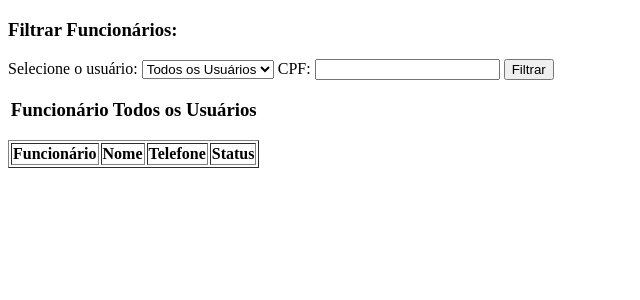
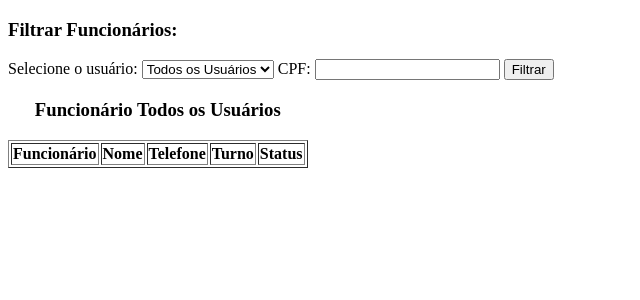
Before and after one commit to vittorioaugusto/controle_frequencia, a PHP site: page /funcionarios.php in a window 1280 px wide. Shown: the part 122-422 px from the top of the page, without its empty margins (0-640 px from the left). Run offline with PHP 8.4, Linux system fonts and the light colour scheme; the visitor is signed in with stand-in values (Sample User, id 1); data that the repository does not hold is empty.

Commit message:
update 13

```diff
--- a/funcionarios.php
+++ b/funcionarios.php
@@ -106,8 +106,10 @@ $resultUsuarios = mysqli_query($conexao, $queryUsuarios);
                 <th>Funcionário</th>
                 <th>Nome</th>
                 <th>Telefone</th>
+                <th>Turno</th>
                 <th>Status</th>
             </tr>
+
         </thead>
         <tbody>
             <?php
@@ -131,7 +133,7 @@ $resultUsuarios = mysqli_query($conexao, $queryUsuarios);
                 }
 
                 // Consulta SQL para obter os funcionários com base nos critérios de filtro
-                $queryFuncionarios = "SELECT id, tipo_usuario, nome, telefone, status FROM usuarios $condicao";
+                $queryFuncionarios = "SELECT id, tipo_usuario, nome, telefone, turno, status FROM usuarios $condicao";
                 $resultFuncionarios = mysqli_query($conexao, $queryFuncionarios);
 
                 while ($rowFuncionario = mysqli_fetch_assoc($resultFuncionarios)) {
@@ -139,6 +141,7 @@ $resultUsuarios = mysqli_query($conexao, $queryUsuarios);
                     echo "<td>" . $rowFuncionario['tipo_usuario'] . "</td>";
                     echo "<td>" . $rowFuncionario['nome'] . "</td>";
                     echo "<td>" . $rowFuncionario['telefone'] . "</td>";
+                    echo "<td>" . $rowFuncionario['turno'] . "</td>"; // Exibir o turno
                     echo "<td>";
 
                     if ($rowFuncionario['status'] == 1) {
```
